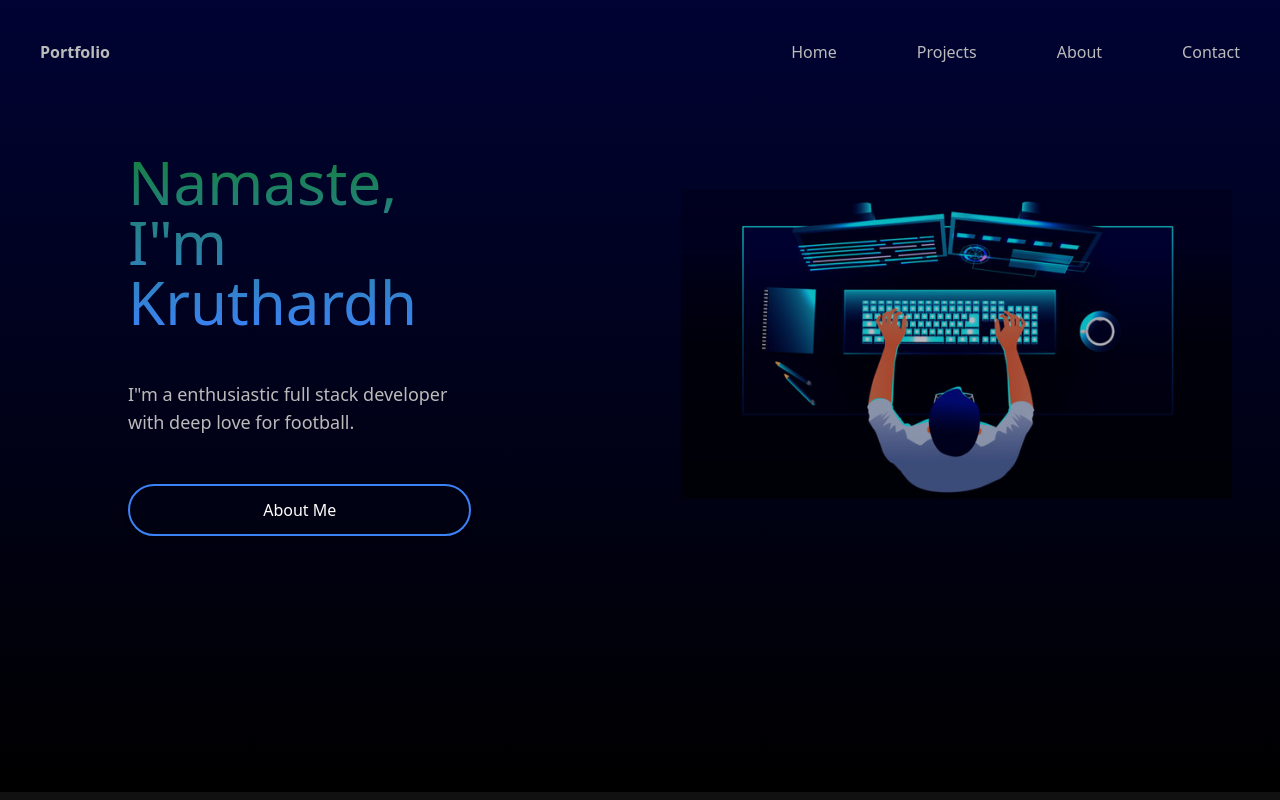
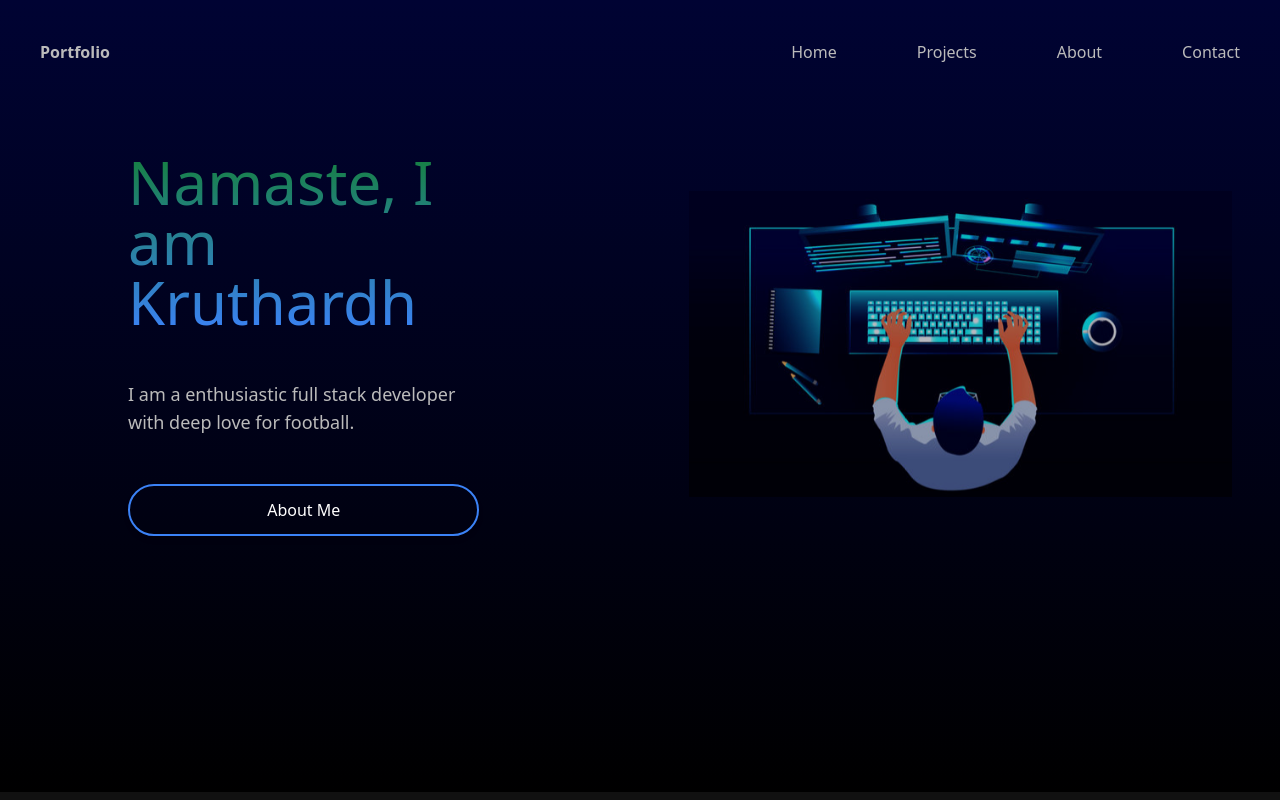
Before and after one commit to Kruthardh11/Portfolio-website, a Next.js app: page / in a window 1280 px wide. Built offline with nearby package versions, Linux system fonts and the light colour scheme.

Commit message:
text fixed

```diff
--- a/src/app/page.js
+++ b/src/app/page.js
@@ -7,10 +7,10 @@ export default function Home() {
     <div className= "flex items-center gap-[50px] p-12 sm:pl-[10%] sm:pb-[20%] verflow-hidden pb-[90%] ">
     <div className=" flex flex-col gap-12 ">
       <h1 className="text-6xl bg-gradient-to-b from-green-700 to-blue-500 text-transparent bg-clip-text">
-       Namaste, I"m Kruthardh
+       Namaste, I am Kruthardh
       </h1>
       <p className=" text-lg font-light">
-      I"m a enthusiastic full stack developer with deep love for football.
+      I am a enthusiastic full stack developer with deep love for football.
       </p>
       <a href="/about" class="relative inline-flex items-center justify-center p-4 px-6 py-3 overflow-hidden font-medium text-indigo-600 transition duration-300 ease-out border-2 border-blue-500 rounded-full shadow-md group">
 <span class="absolute inset-0 flex items-center justify-center w-full h-full text-white duration-300 -translate-x-full bg-blue-500 group-hover:translate-x-0 ease">
```
